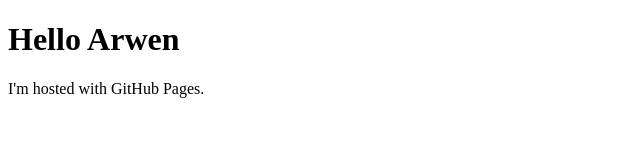
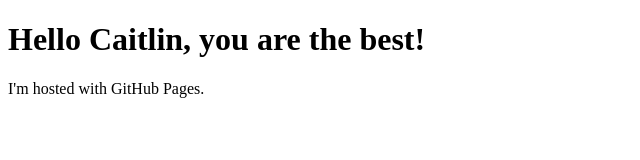
Before and after one commit to dmcgloin11/dmcgloin11.github.io, a plain HTML site: page index.html in a window 1280 px wide. Shown: the whole page, without its empty margins (0-640 px from the left). Drawn offline with Linux system fonts and the light colour scheme.

Commit message:
Update index.html

```diff
--- a/index.html
+++ b/index.html
@@ -1,7 +1,7 @@
 <!DOCTYPE html>
 <html>
 <body>
-<h1>Hello Arwen</h1>
+<h1>Hello Caitlin, you are the best!</h1>
 <p>I'm hosted with GitHub Pages.</p>
 </body>
 </html>
```
